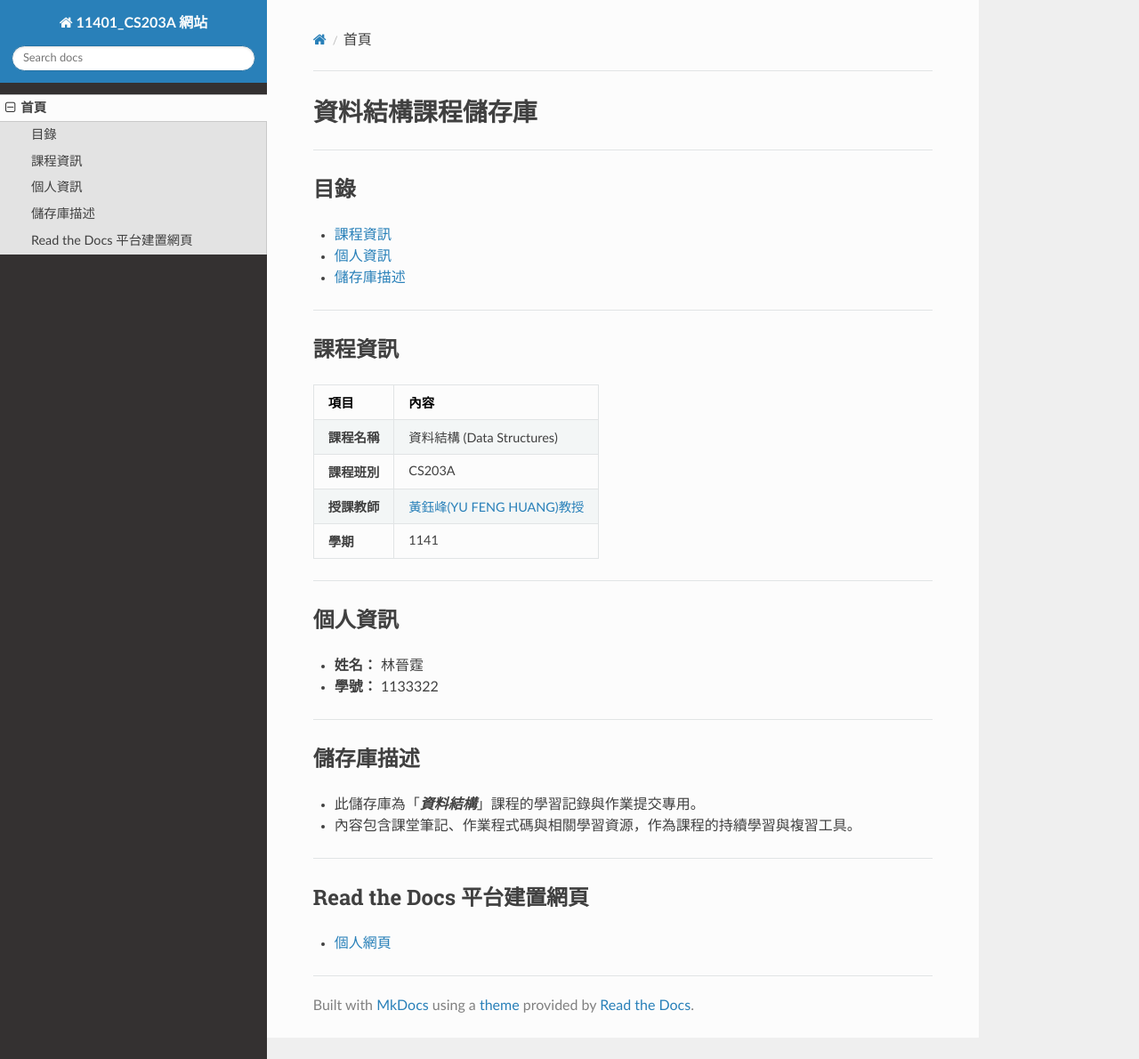
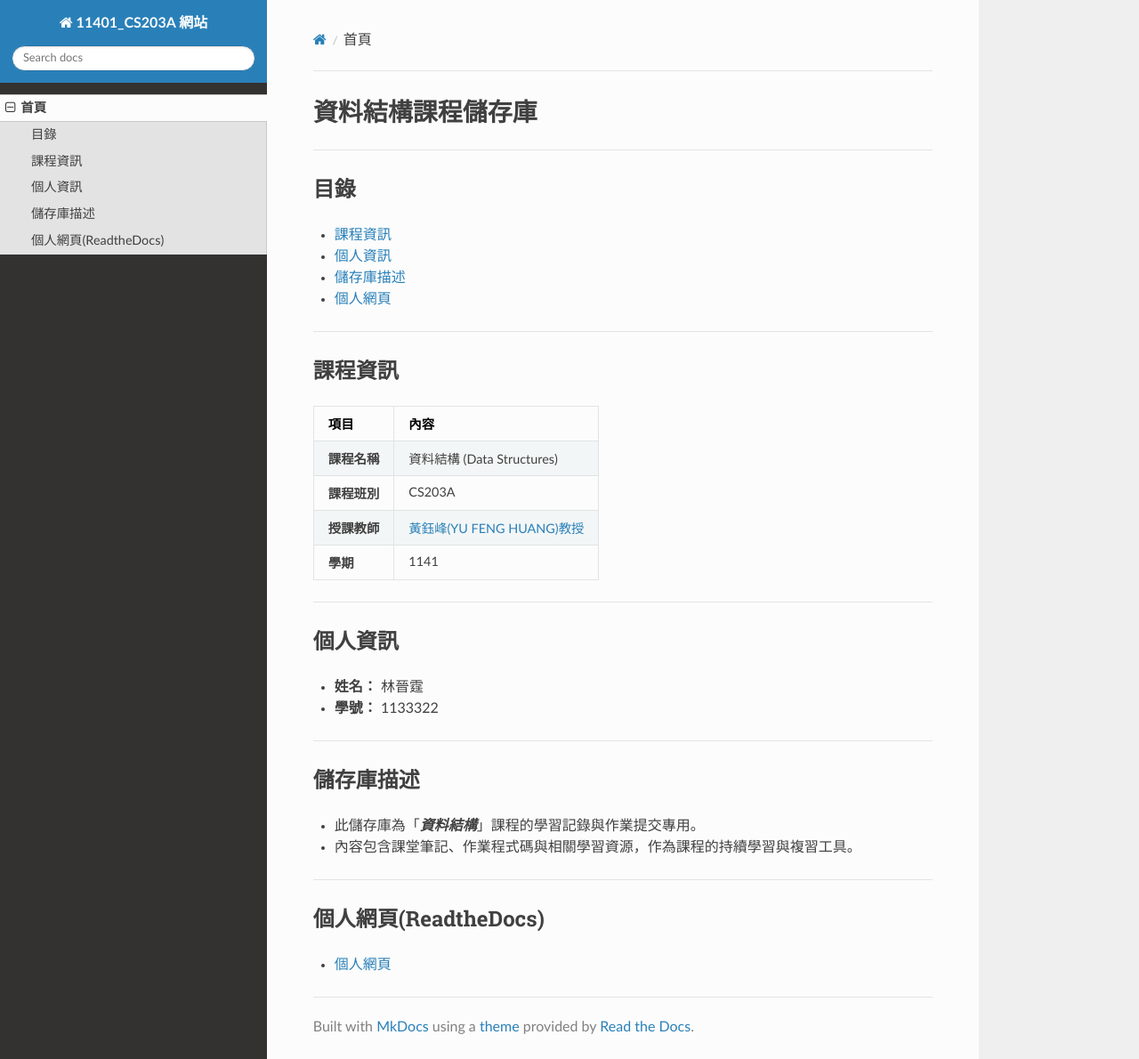
Before and after one commit to tim9910/11401_CS203A, an MkDocs documentation site: the page built from docs/index.md, in a window 1280 px wide and 1190 px high. Shown: the whole window at 89% size. Built offline with MkDocs 1.6.1, drawn with Linux system fonts in a browser that asks for light colours; nearby versions of some CDN libraries.

Commit message:
add table of contents

```diff
--- a/docs/index.md
+++ b/docs/index.md
@@ -6,6 +6,7 @@
 - [課程資訊](#課程資訊)
 - [個人資訊](#個人資訊)
 - [儲存庫描述](#儲存庫描述)
+- [個人網頁](#個人網頁(ReadtheDocs))
 
 ---
 
@@ -34,5 +35,5 @@
 
 ---
 
-## Read the Docs 平台建置網頁
+## 個人網頁(ReadtheDocs)
 - [個人網頁](https://11401-cs203a.readthedocs.io/)
```
Also changed, not shown: README.md (+2 -1 lines).
